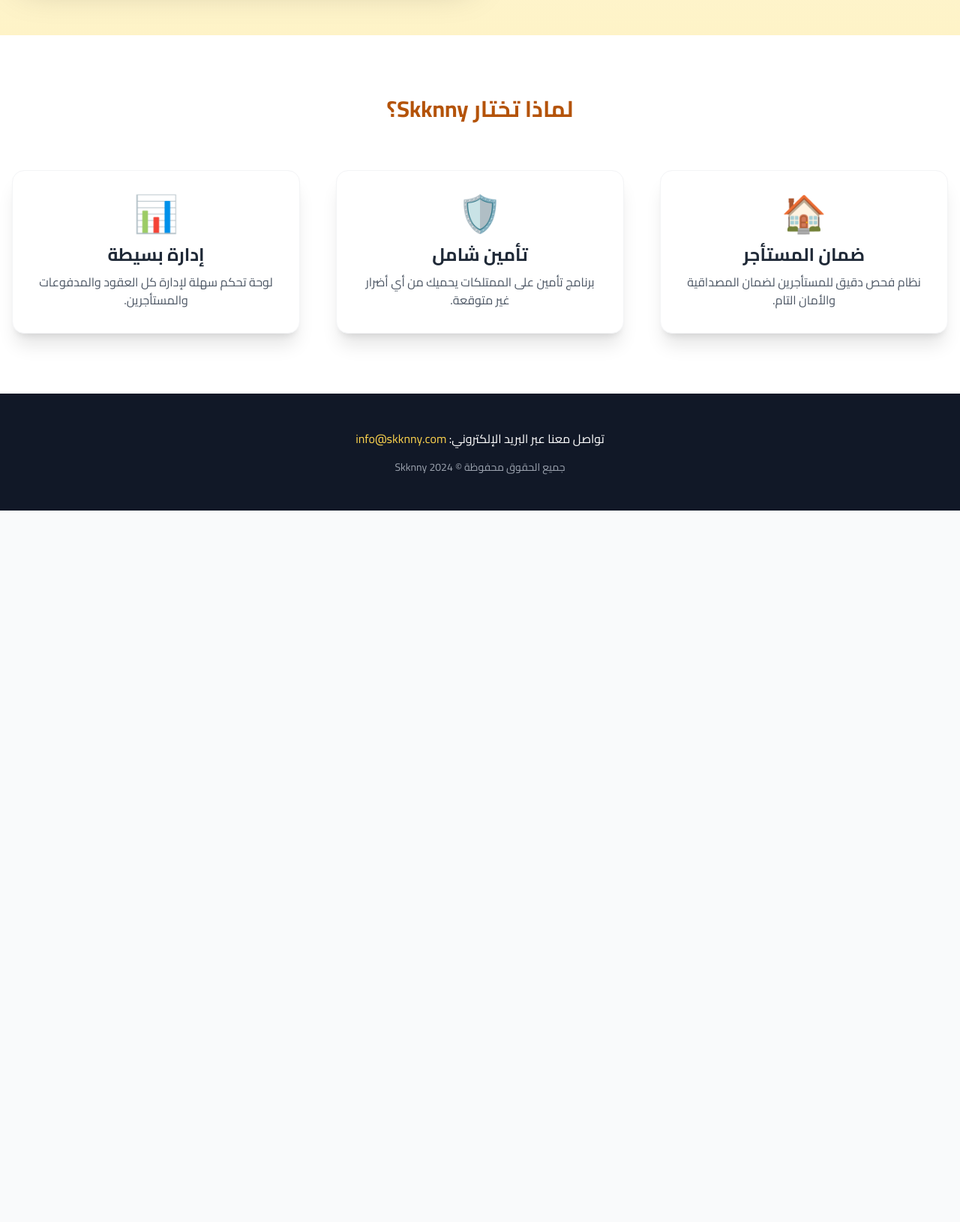
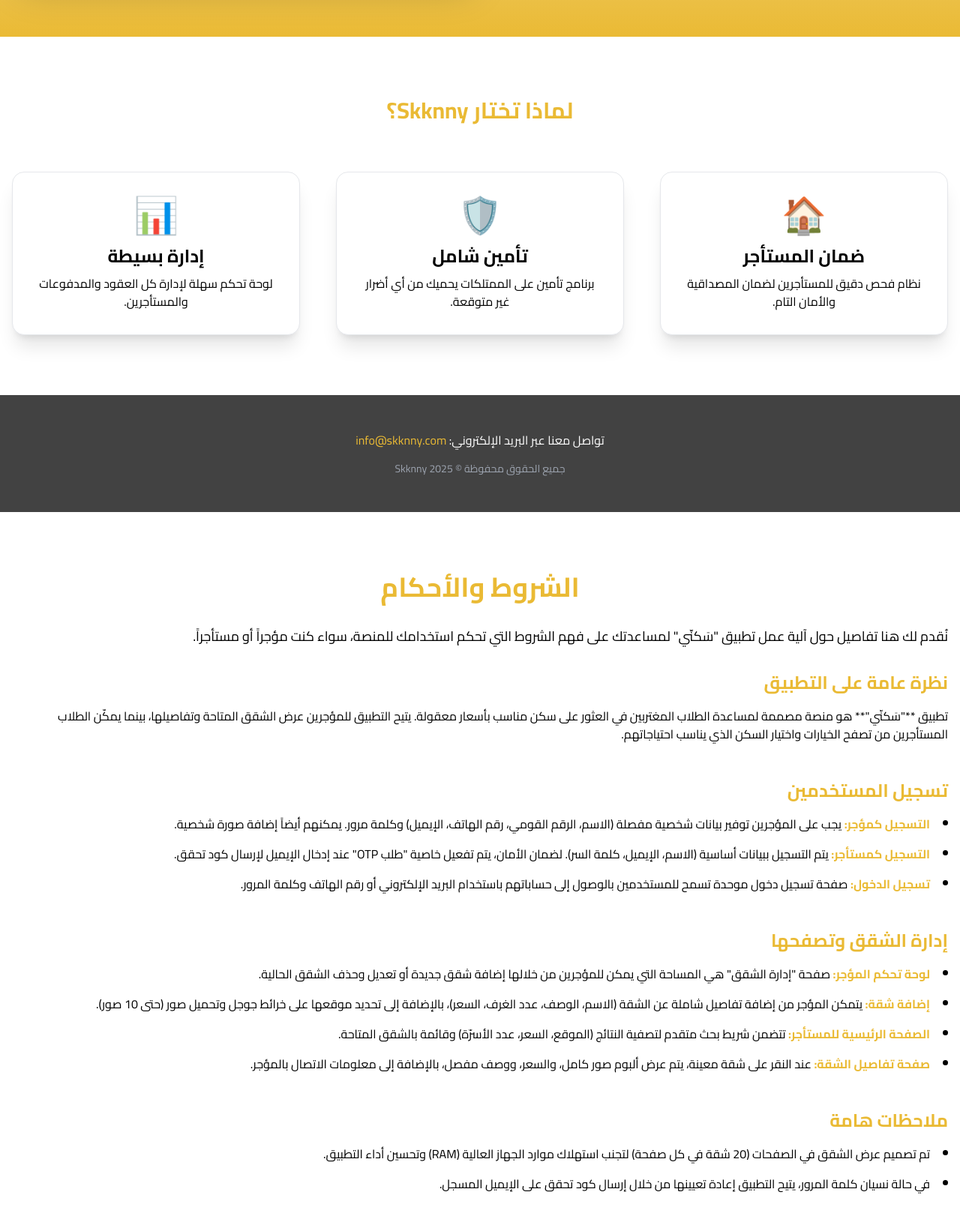
Before and after one commit to MrConnect/SKKNNY-App, a plain HTML site: page index.html in a window 1280 px wide. Shown: the part 600-2230 px from the top of the page at 75% size. Before the commit the page ends 1281 px from the top, so only its background shows below. Drawn offline with nearby package versions, Linux system fonts and the light colour scheme.

Commit message:
Update index.html

```diff
--- a/index.html
+++ b/index.html
@@ -4,7 +4,7 @@
   <meta name="google-site-verification" content="Zo9Ogdnq8eTmCehp2vBLo5MoXPqcJwmVQHiMtufLWpE" />
   <meta charset="UTF-8">
   <meta name="viewport" content="width=device-width, initial-scale=1.0">
-  <title>Skknny - بيتك في أمان</title>
+  <title>Skknny App</title>
   <link rel="preconnect" href="https://fonts.googleapis.com">
   <link rel="preconnect" href="https://fonts.gstatic.com" crossorigin>
   <link href="https://fonts.googleapis.com/css2?family=Cairo:wght@400;700;900&display=swap" rel="stylesheet">
@@ -14,29 +14,26 @@
       font-family: 'Cairo', sans-serif;
     }
     .hero-bg {
-      background: linear-gradient(to bottom, #FFFBEB, #FEF3C7);
+      background: linear-gradient(to bottom, #FAFAFA, #EABA34);
     }
-    /* الألوان الذهبية */
-    .text-gold-700 { color: #B45309; }
-    .bg-gold-600 { background-color: #D97706; }
-    .hover\:bg-gold-700:hover { background-color: #B45309; }
-    .text-gold-500 { color: #EAB308; }
-    .bg-gold-200 { background-color: #FEF08A; }
-    .bg-gold-500 { background-color: #EAB308; }
-    .text-gold-400 { color: #FCD34D; }
 
-    /* تعديل لبعض الألوان التي لا يمكن تغييرها مباشرة في Tailwind */
-    .shadow-2xl {
-      box-shadow: 0 25px 50px -12px rgba(0, 0, 0, 0.25), 0 0 0 1px rgba(0, 0, 0, 0.05);
-    }
+    /* الألوان الجديدة المستخلصة من التطبيق */
+    .primary-text { color: #EABA34; }
+    .primary-bg { background-color: #EABA34; }
+    .primary-hover:hover { background-color: #D4940F; }
+    .secondary-text { color: #424242; }
+    .secondary-bg { background-color: #424242; }
+    .accent-color { color: #D4940F; }
+    .bg-light-grey { background-color: #FAFAFA; }
+
   </style>
 </head>
-<body class="bg-gray-50 text-gray-800">
+<body class="bg-light-grey text-secondary-text">
 
   <nav class="bg-white py-4 px-4 shadow-sm">
     <div class="container mx-auto flex justify-between items-center">
-      <a href="#" class="text-lg font-bold text-gray-800">Skknny</a>
-      <a href="#" class="text-sm font-semibold text-gold-700 hover:underline">الشروط والأحكام</a>
+      <a href="#" class="text-lg font-bold text-secondary-text">Skknny</a>
+      <a href="#terms" class="text-sm font-semibold primary-text hover:underline">الشروط والأحكام</a>
     </div>
   </nav>
 
@@ -44,23 +41,23 @@
     <div class="container mx-auto flex flex-col md:flex-row items-center justify-between text-center md:text-right">
 
       <div class="md:w-1/2 mb-12 md:mb-0">
-        <h1 class="text-5xl md:text-6xl font-extrabold text-gold-700 leading-tight mb-4 animate-fade-in-down">Skknny</h1>
-        <h2 class="text-3xl md:text-4xl font-bold mb-4 text-gray-900 animate-fade-in-up">مستأجرك بأمان، وبيتك مضمون.</h2>
-        <p class="text-lg text-gray-600 mb-8 animate-fade-in-up">
+        <h1 class="text-5xl md:text-6xl font-extrabold primary-text leading-tight mb-4 animate-fade-in-down">Skknny</h1>
+        <h2 class="text-3xl md:text-4xl font-bold mb-4 text-secondary-text animate-fade-in-up">مستأجرك بأمان، وبيتك مضمون.</h2>
+        <p class="text-lg text-secondary-text mb-8 animate-fade-in-up">
           نحن نربطك بالمستأجرين الموثوقين، ونوفر لك راحة البال من خلال نظام تأمين شامل على الممتلكات.
         </p>
 
         <div class="flex flex-col sm:flex-row justify-center md:justify-end gap-4">
-          <a href="#" class="bg-gold-600 text-white font-bold py-3 px-8 rounded-full shadow-lg hover:bg-gold-700 transition duration-300 transform hover:scale-105">
+          <a href="#" class="primary-bg text-white font-bold py-3 px-8 rounded-full shadow-lg primary-hover transition duration-300 transform hover:scale-105">
             حمّل من Google Play
           </a>
         </div>
       </div>
 
       <div class="md:w-1/2">
-        <div class="bg-gold-200 rounded-3xl p-4 shadow-2xl relative animate-fade-in-right">
-          <div class="absolute inset-0 bg-gold-500 rounded-2xl transform rotate-3 -z-10 opacity-70"></div>
-          <img src="https://placehold.co/600x400/D97706/FFFFFF?text=صورة+للتطبيق" alt="واجهة تطبيق Skknny" class="rounded-2xl w-full relative z-10">
+        <div class="bg-white rounded-3xl p-4 shadow-2xl relative animate-fade-in-right border-4 border-[#D4940F]">
+          <div class="absolute inset-0 bg-[#EABA34] rounded-2xl transform rotate-3 -z-10 opacity-70"></div>
+          <img src="https://placehold.co/600x400/D4940F/FFFFFF?text=صورة+للتطبيق" alt="واجهة تطبيق Skknny" class="rounded-2xl w-full relative z-10">
         </div>
       </div>
 
@@ -69,33 +66,100 @@
 
   <section class="py-20 bg-white">
     <div class="container mx-auto px-4 text-center">
-      <h3 class="text-3xl font-bold mb-16 text-gold-700">لماذا تختار Skknny؟</h3>
+      <h3 class="text-3xl font-bold mb-16 primary-text">لماذا تختار Skknny؟</h3>
       <div class="grid grid-cols-1 md:grid-cols-3 gap-12">
-        <div class="bg-white p-8 rounded-2xl shadow-xl transform hover:-translate-y-2 transition-transform duration-300 border border-gray-100">
-          <div class="text-5xl mb-4 text-gold-500">🏠</div>
+        <div class="bg-white p-8 rounded-2xl shadow-xl transform hover:-translate-y-2 transition-transform duration-300 border border-secondary-text">
+          <div class="text-5xl mb-4 accent-color">🏠</div>
           <h4 class="text-2xl font-bold mb-2">ضمان المستأجر</h4>
-          <p class="text-gray-600">نظام فحص دقيق للمستأجرين لضمان المصداقية والأمان التام.</p>
+          <p class="text-secondary-text">نظام فحص دقيق للمستأجرين لضمان المصداقية والأمان التام.</p>
         </div>
-        <div class="bg-white p-8 rounded-2xl shadow-xl transform hover:-translate-y-2 transition-transform duration-300 border border-gray-100">
-          <div class="text-5xl mb-4 text-gold-500">🛡️</div>
+        <div class="bg-white p-8 rounded-2xl shadow-xl transform hover:-translate-y-2 transition-transform duration-300 border border-secondary-text">
+          <div class="text-5xl mb-4 accent-color">🛡️</div>
           <h4 class="text-2xl font-bold mb-2">تأمين شامل</h4>
-          <p class="text-gray-600">برنامج تأمين على الممتلكات يحميك من أي أضرار غير متوقعة.</p>
+          <p class="text-secondary-text">برنامج تأمين على الممتلكات يحميك من أي أضرار غير متوقعة.</p>
         </div>
-        <div class="bg-white p-8 rounded-2xl shadow-xl transform hover:-translate-y-2 transition-transform duration-300 border border-gray-100">
-          <div class="text-5xl mb-4 text-gold-500">📊</div>
+        <div class="bg-white p-8 rounded-2xl shadow-xl transform hover:-translate-y-2 transition-transform duration-300 border border-secondary-text">
+          <div class="text-5xl mb-4 accent-color">📊</div>
           <h4 class="text-2xl font-bold mb-2">إدارة بسيطة</h4>
-          <p class="text-gray-600">لوحة تحكم سهلة لإدارة كل العقود والمدفوعات والمستأجرين.</p>
+          <p class="text-secondary-text">لوحة تحكم سهلة لإدارة كل العقود والمدفوعات والمستأجرين.</p>
         </div>
       </div>
     </div>
   </section>
 
-  <footer class="py-12 bg-gray-900 text-white text-center">
+  <footer class="py-12 secondary-bg text-white text-center">
     <div class="container mx-auto px-4">
-      <p>تواصل معنا عبر البريد الإلكتروني: <a href="mailto:info@skknny.com" class="text-gold-400 hover:underline">info@skknny.com</a></p>
-      <p class="mt-4 text-sm text-gray-400">جميع الحقوق محفوظة &copy; 2024 Skknny</p>
+      <p>تواصل معنا عبر البريد الإلكتروني: <a href="mailto:thecaser.mohamed@gmail.com" class="primary-text hover:underline">info@skknny.com</a></p>
+      <p class="mt-4 text-sm text-gray-400">جميع الحقوق محفوظة &copy; 2025 Skknny</p>
     </div>
   </footer>
 
+  <section id="terms" class="py-20 bg-white">
+    <div class="container mx-auto px-4">
+      <h2 class="text-4xl font-bold mb-8 text-center primary-text">الشروط والأحكام</h2>
+      <p class="text-lg text-secondary-text mb-8">
+        نُقدم لك هنا تفاصيل حول آلية عمل تطبيق "سَكنّي" لمساعدتك على فهم الشروط التي تحكم استخدامك للمنصة، سواء كنت مؤجراً أو مستأجراً.
+      </p>
+
+      <div class="mb-12">
+        <h3 class="text-2xl font-bold primary-text mb-4">نظرة عامة على التطبيق</h3>
+        <p class="text-secondary-text">
+          تطبيق **"سَكنّي"** هو منصة مصممة لمساعدة الطلاب المغتربين في العثور على سكن مناسب بأسعار معقولة. يتيح التطبيق للمؤجرين عرض الشقق المتاحة وتفاصيلها، بينما يمكّن الطلاب المستأجرين من تصفح الخيارات واختيار السكن الذي يناسب احتياجاتهم.
+        </p>
+      </div>
+
+      <div class="mb-12">
+        <h3 class="text-2xl font-bold primary-text mb-4">تسجيل المستخدمين</h3>
+        <ul class="list-disc list-inside text-secondary-text space-y-4">
+          <li>
+            <strong class="primary-text">التسجيل كمؤجر:</strong>
+            يجب على المؤجرين توفير بيانات شخصية مفصلة (الاسم، الرقم القومي، رقم الهاتف، الإيميل) وكلمة مرور. يمكنهم أيضاً إضافة صورة شخصية.
+          </li>
+          <li>
+            <strong class="primary-text">التسجيل كمستأجر:</strong>
+            يتم التسجيل ببيانات أساسية (الاسم، الإيميل، كلمة السر). لضمان الأمان، يتم تفعيل خاصية "طلب OTP" عند إدخال الإيميل لإرسال كود تحقق.
+          </li>
+          <li>
+            <strong class="primary-text">تسجيل الدخول:</strong>
+            صفحة تسجيل دخول موحدة تسمح للمستخدمين بالوصول إلى حساباتهم باستخدام البريد الإلكتروني أو رقم الهاتف وكلمة المرور.
+          </li>
+        </ul>
+      </div>
+
+      <div class="mb-12">
+        <h3 class="text-2xl font-bold primary-text mb-4">إدارة الشقق وتصفحها</h3>
+        <ul class="list-disc list-inside text-secondary-text space-y-4">
+          <li>
+            <strong class="primary-text">لوحة تحكم المؤجر:</strong>
+            صفحة "إدارة الشقق" هي المساحة التي يمكن للمؤجرين من خلالها إضافة شقق جديدة أو تعديل وحذف الشقق الحالية.
+          </li>
+          <li>
+            <strong class="primary-text">إضافة شقة:</strong>
+            يتمكن المؤجر من إضافة تفاصيل شاملة عن الشقة (الاسم، الوصف، عدد الغرف، السعر)، بالإضافة إلى تحديد موقعها على خرائط جوجل وتحميل صور (حتى 10 صور).
+          </li>
+          <li>
+            <strong class="primary-text">الصفحة الرئيسية للمستأجر:</strong>
+            تتضمن شريط بحث متقدم لتصفية النتائج (الموقع، السعر، عدد الأسرّة) وقائمة بالشقق المتاحة.
+          </li>
+          <li>
+            <strong class="primary-text">صفحة تفاصيل الشقة:</strong>
+            عند النقر على شقة معينة، يتم عرض ألبوم صور كامل، والسعر، ووصف مفصل، بالإضافة إلى معلومات الاتصال بالمؤجر.
+          </li>
+        </ul>
+      </div>
+
+      <div class="mb-12">
+        <h3 class="text-2xl font-bold primary-text mb-4">ملاحظات هامة</h3>
+        <ul class="list-disc list-inside text-secondary-text space-y-4">
+          <li>
+            تم تصميم عرض الشقق في الصفحات (20 شقة في كل صفحة) لتجنب استهلاك موارد الجهاز العالية (RAM) وتحسين أداء التطبيق.
+          </li>
+          <li>
+            في حالة نسيان كلمة المرور، يتيح التطبيق إعادة تعيينها من خلال إرسال كود تحقق على الإيميل المسجل.
+          </li>
+        </ul>
+      </div>
+    </div>
+  </section>
 </body>
 </html>
```
